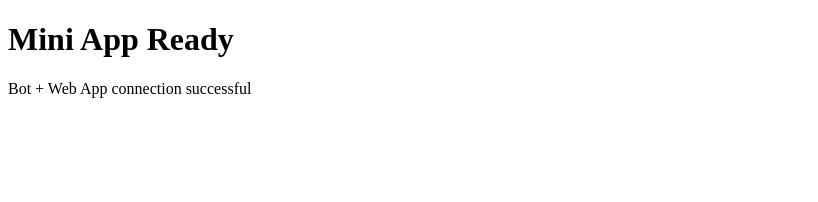
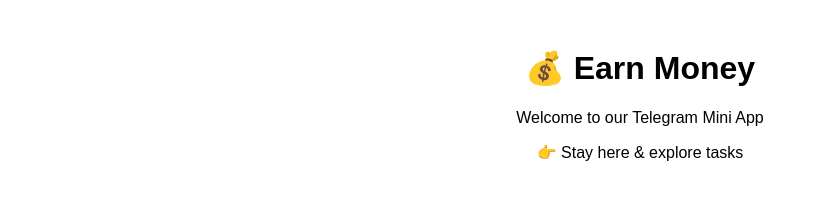
Before and after one commit to mdhira12/telegram-mini-app9, a plain HTML site: page index.html in a window 1280 px wide. Shown: the whole page, without its empty margins (0-818 px from the left). Drawn offline with Linux system fonts and the light colour scheme.

Commit message:
Update index.html

```diff
--- a/index.html
+++ b/index.html
@@ -1,10 +1,22 @@
 <!DOCTYPE html>
-<html>
-<head><meta name="monetag" content="6403ea786ec7d73ac3f10288c3774521">
+<html lang="en">
+<head>
+  <meta charset="UTF-8">
+
+  <!-- Monetag Verification -->
+  <meta name="monetag" content="6403ea786ec7d73ac3f10288c3774521">
+
   <title>Telegram Mini App</title>
+
+  <meta name="viewport" content="width=device-width, initial-scale=1.0">
 </head>
-<body>
-  <h1>Mini App Ready</h1>
-  <p>Bot + Web App connection successful</p>
+
+<body style="font-family: Arial, sans-serif; text-align: center; padding: 20px;">
+
+  <h1>💰 Earn Money</h1>
+  <p>Welcome to our Telegram Mini App</p>
+
+  <p>👉 Stay here & explore tasks</p>
+
 </body>
 </html>
```
